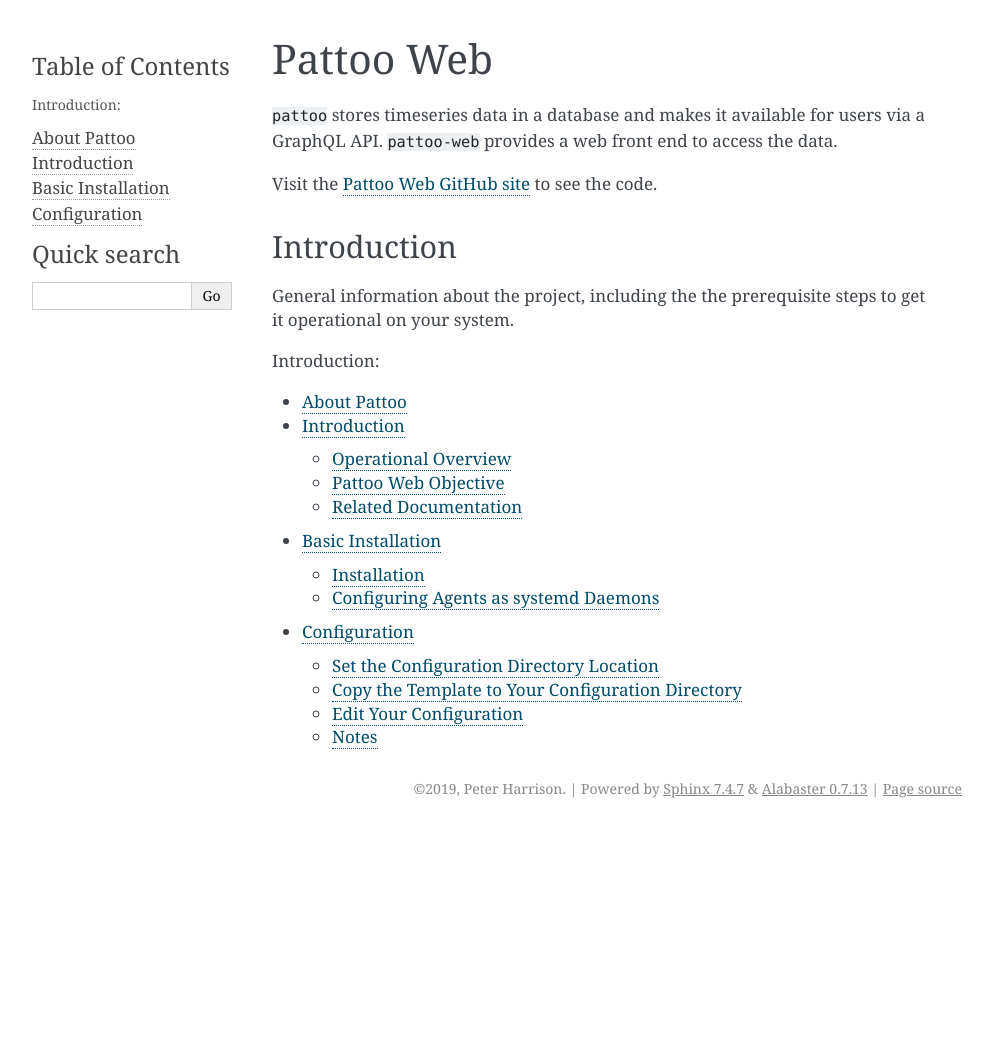
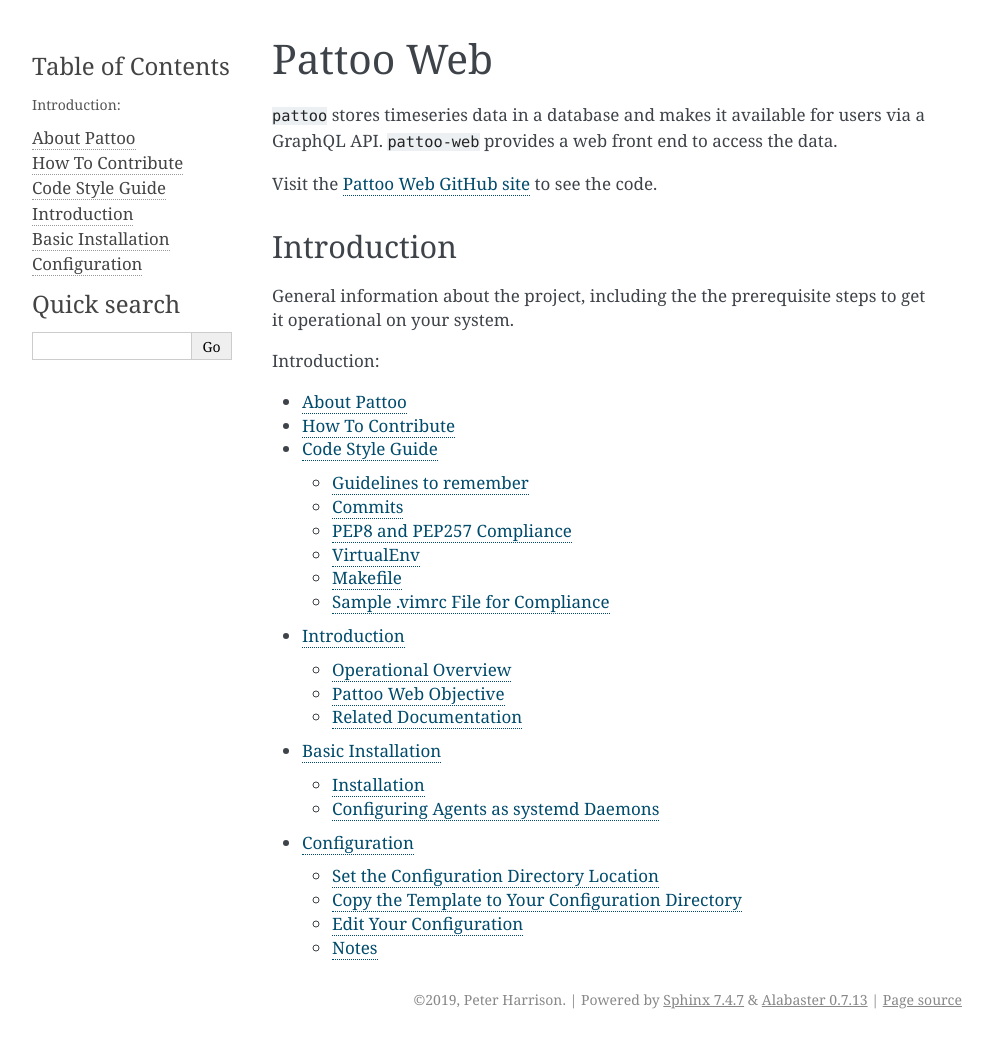
Before and after one commit to PalisadoesFoundation/pattoo-web, a Sphinx documentation site: the page built from docs/index.rst, in a window 1280 px wide. Shown: the whole page, without its empty margins (148-1141 px from the left). Built offline with Sphinx 7.4.7, drawn with Linux system fonts in a browser that asks for light colours; before the commit the page ends 900 px from its top, so only the background shows below that; some of the changed lines change nothing that is shown.

Commit message:
Added contributing.rst file

```diff
--- /dev/null
+++ b/docs/contributing.rst
@@ -0,0 +1,166 @@
+How To Contribute
+=================
+
+PLACEHOLDER THIS DOES NOT WORK YET
+PLACEHOLDER THIS DOES NOT WORK YET
+PLACEHOLDER THIS DOES NOT WORK YET
+PLACEHOLDER THIS DOES NOT WORK YET
+PLACEHOLDER THIS DOES NOT WORK YET
+
+Below is the workflow for having your contribution accepted into the ``pattoo-web`` repository.
+
+#. Create an Issue or comment on an existing issue to discuss the feature
+#. If the feature is approved, assign the issue to yourself
+#. Fork the project
+#. Clone the fork to your local machine
+#. Run ``make setup`` to install dependencies to virtualenv (information about virtualenv found further below in this doc)
+#. Add the original project as a remote (git remote add upstream https://github.com/PalisadoesFoundation/pattoo-web, check with: git remote -v)
+#. Create a topic branch for your change (git checkout -b ``BranchName``\ )
+#. you may create additional branches if modifying multiple parts of the code
+#. Write code and Commit your changes locally. Example proper git commit message below:
+
+.. code-block::
+
+    Make the example in CONTRIBUTING imperative and concrete ...
+
+    Without this patch applied the example commit message in the CONTRIBUTING
+    document is not a concrete example.  This is a problem because the
+    contributor is left to imagine what the commit message should look like
+    based on a description rather than an example.  This patch fixes the
+    problem by making the example concrete and imperative.
+
+    The first line is a real life imperative statement with a ticket number
+    from our issue tracker.  The body describes the behavior without the patch,
+    why this is a problem, and how the patch fixes the problem when applied.
+
+    Resolves Issue: #123
+    See also: #456, #789
+
+
+#. When you need to synch with upstream (pull the latest changes from main repo into your current branch), do:
+   #. ``git fetch upstream``
+   #. ``git merge upstream/master`` (or run ``make synch`` to let the projects makefile handle synching)
+#. Check for unnecessary white space with ``git diff --check``.
+#. Write the necessary unit tests for your changes.
+#. Run all the tests to assure nothing else was accidentally broken (run: ``make test``\ )
+#. Push your changes to your forked repository (git push origin ``branch``\ )
+#. Perform a pull request on GitHub
+#. Your code will be reviewed
+#. If your code passes review, your pull request will be accepted
+
+The ``make contribute`` command encapsulates steps 8 to 12 when you are ready to make a pull request.
+The ``make synch`` command will synch your repository
+
+Code Style Guide
+================
+
+For ease of readability and maintainability ``pattoo-web`` code must follow these guidelines. Code that does not comply will not be added to the ``master`` branch.
+
+#. ``pattoo-web`` uses the `Google Python Style Guide <https://google.github.io/styleguide/pyguide.html#Exceptions>`_ for general style requirements
+#. ``pattoo-web`` uses the The Chromium Projects Python Style Guidelines for docstrings.
+#. Indentations must be multiples of 4 blank spaces. No tabs.
+#. All strings must be enclosed in single quotes
+#. In addition too being pylint compliant, the code must be PEP8 and PEP257 compliant too.
+#. There should be no trailing spaces in files
+
+Guidelines to remember
+----------------------
+
+* Always opt for the most pythonic solution to a problem
+* Avoid applying idioms from other programming languages
+* Import each module with its full path name. ie: from pack.subpack import module
+* `Use exceptions where appropriate <https://google.github.io/styleguide/pyguide.html#Exceptions>`_
+* `Use doc strings <http://sphinxcontrib-napoleon.readthedocs.org/en/latest/example_google.html>`_
+* Try not to have returns at multiple points in a function unless they are failure state returns.
+* If you are in the middle of a development session and have to interrupt your work, it is a good idea to write a broken unit test about what you want to develop next. When coming back to work, you will have a pointer to where you were and get back on track faster.
+
+Commits
+-------
+
+``pattoo-web`` strives to maintain a proper log of development through well structured git commits. The links below offer insight and advice on the topic of commit messages:
+#. https://robots.thoughtbot.com/5-useful-tips-for-a-better-commit-message
+#. http://chris.beams.io/posts/git-commit/
+
+PEP8 and PEP257 Compliance
+--------------------------
+
+You can verify your code for compliance using running the ``make lint`` command from the project root.
+
+VirtualEnv
+----------
+
+``virtualenv`` is a tool to create isolated Python environments.
+It creates an environment that has its own installation directories, that doesn’t share libraries with other virtualenv environments nor does it access the globally installed libraries either.
+
+* The ``pattoo-web`` project's ``makefile`` will automatically set up a ``makefile`` for you once you have virutalenv installed globally.
+* All dependencies that ``pattoo-web`` requires, aside from ``pip`` and ``virtualenv`` itself, will be installed to this virtual env.
+* The makefile will run commands such as ``nosetests`` from the virtual env. If you wish to run these commands manually, run them as ``venv/bin/nosetests`` as they would not have been installed to your machine globally.
+
+Makefile
+--------
+
+This project contains a makefile which contains a list of utilities that can be run using the ``make command`` command.
+The list of commands is:
+
+
+* dependencies - install project dependencies
+* setup - same as dependencies, exists for convention
+* lint - run pep8 pep257 and pylint on the project. (these can be run individually aswell, ie ``make pep8``\ )
+* test - run nosetests
+* develop - create pattoo-web executable in /venv/bin/pattoo-web and /bin/pattoo-web
+* clean - remove all files and directories created by any other make command(ie venv)
+* synch - Pull down updates from the master branch of official repo into current branch of forked repo
+* contribute - Set up repository for making pull request
+
+Sample .vimrc File for Compliance
+---------------------------------
+
+You can use this sample .vimrc file to help meet our style requirements
+
+.. code-block::
+
+   " Activate syntax
+   syntax on
+   " set number
+
+   " Disable automatic comment insertion
+   autocmd FileType * setlocal formatoptions-=c formatoptions-=r formatoptions-=o
+
+   " Delete trailing whitespace
+   autocmd BufWritePre * :%s/\s\+$//e
+
+   " Convert tabs to spaces
+   set expandtab
+
+   " Set tabs to 4 spaces
+   set tabstop=4
+
+   " Set the number of spaces for indentation
+   set shiftwidth=4
+
+   " Switch on highlighting the last used search pattern when the terminal has colors
+   if &t_Co > 2 || has("gui_running")
+     set hlsearch
+   endif
+
+   " Tell vim to remember certain things when we exit
+   "  '10  :  marks will be remembered for up to 10 previously edited files
+   "  "100 :  will save up to 100 lines for each register
+   "  :20  :  up to 20 lines of command-line history will be remembered
+   "  %    :  saves and restores the buffer list
+   "  n... :  where to save the viminfo files
+   set viminfo='10,\"100,:20,%,n~/.viminfo
+
+   " Function for viminfo to work
+   function! ResCur()
+     if line("'\"") <= line("$")
+       normal! g`"
+       return 1
+     endif
+   endfunction
+
+   " Function for viminfo to work
+   augroup resCur
+     autocmd!
+     autocmd BufWinEnter * call ResCur()
+   augroup END
--- a/docs/index.rst
+++ b/docs/index.rst
@@ -20,6 +20,7 @@
    :caption: Introduction:
 
    palisadoes
+   contributing
    introduction
    installation
    configuration
```
